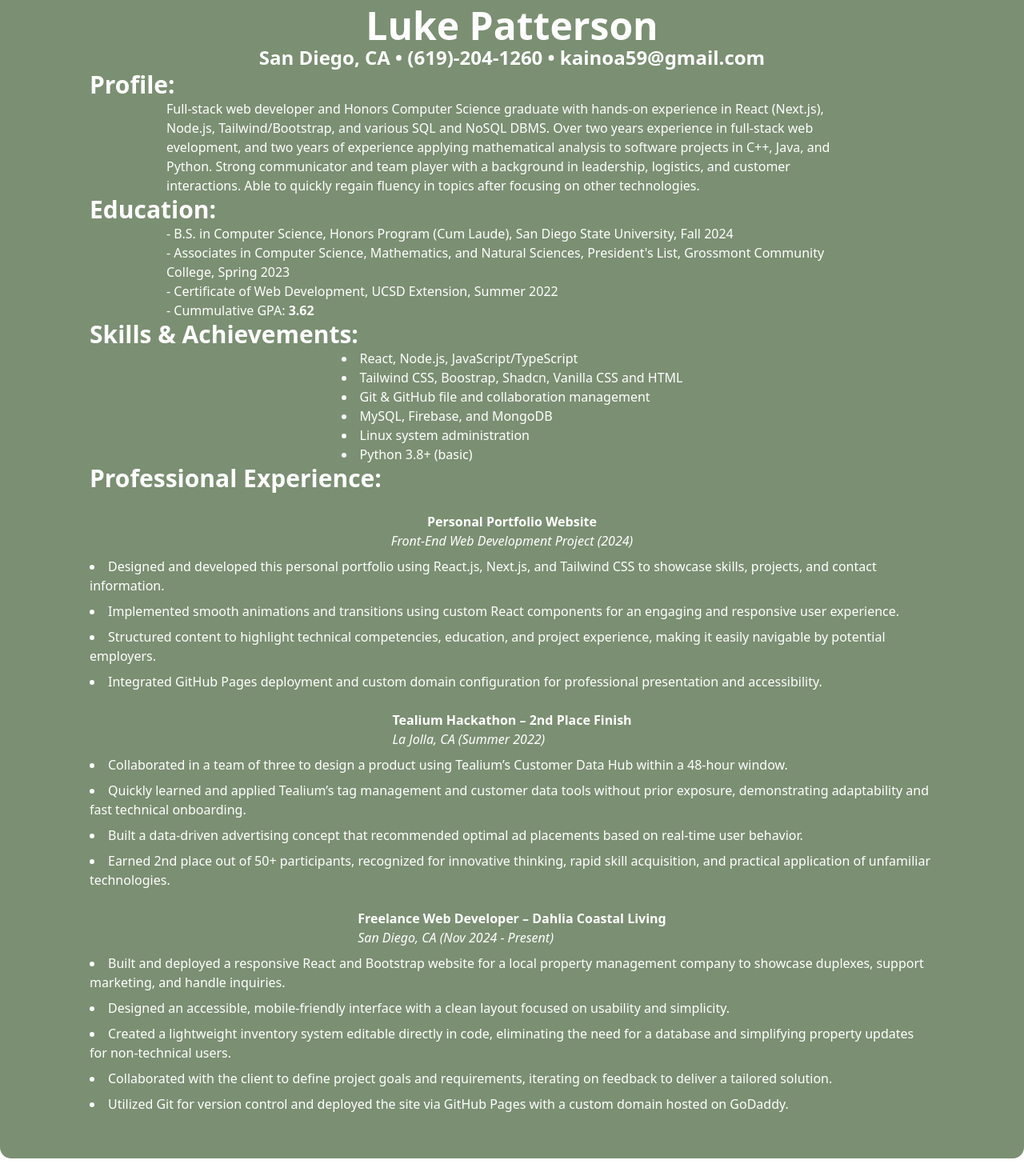
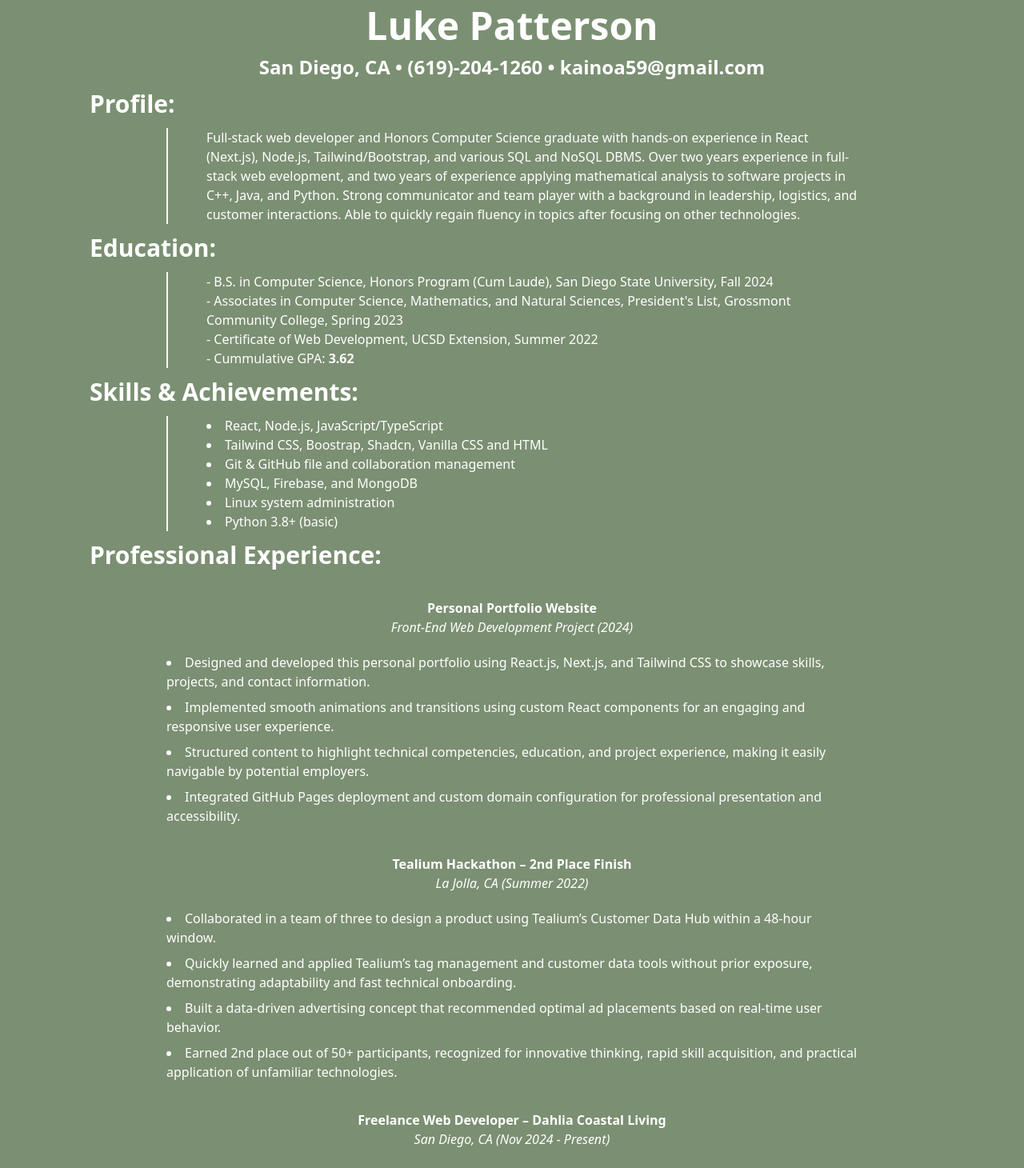
Before and after one commit to kainoa59/LukePattersonWebDev, a Next.js app: page /aboutme in a window 1280 px wide. Shown: the part 160-1620 px from the top of the page at 80% size. Built offline with nearby package versions, Linux system fonts and the light colour scheme.

Commit message:
added more styling to about me page. Need to adjust spacing and layers

```diff
--- a/app/aboutme/page.tsx
+++ b/app/aboutme/page.tsx
@@ -33,7 +33,7 @@ export default function PortfolioPage() {
       <main>
         <div
           id="main-div"
-          className="w-full min-h-[60vh] bg-[#7b8f72] rounded-b-xl flex flex-col items-center justify-center p-6 md:p-10 lg:p-12 xl:p-14 2xl:p-16 xl:px-28 2xl:px-32"
+          className="w-full min-h-[60vh] bg-[#7b8f72] flex flex-col gap-3 items-center justify-center p-6 md:p-10 lg:p-12 xl:p-14 2xl:p-16 xl:px-28 2xl:px-32"
           style={{
             opacity: fadeIn ? 1 : 0,
             // fade-in effect
@@ -47,44 +47,52 @@ export default function PortfolioPage() {
           <h1 className="w-full text-3xl font-bold text-white text-align-left">
             Profile:
           </h1>
-          <p className="w-full text-white px-6 xl:px-24">
+          <p className="flex w-full text-white px-6 xl:px-24">
+            <span className="block border-l-2 pl-12 border-white">
               Full-stack web developer and Honors Computer Science graduate with
-            hands-on experience in React (Next.js), Node.js, Tailwind/Bootstrap,
-            and various SQL and NoSQL DBMS. Over two years experience in
-            full-stack web evelopment, and two years of experience applying
-            mathematical analysis to software projects in C++, Java, and Python.
-            Strong communicator and team player with a background in leadership,
-            logistics, and customer interactions. Able to quickly regain fluency
-            in topics after focusing on other technologies.
+              hands-on experience in React (Next.js), Node.js,
+              Tailwind/Bootstrap, and various SQL and NoSQL DBMS. Over two years
+              experience in full-stack web evelopment, and two years of
+              experience applying mathematical analysis to software projects in
+              C++, Java, and Python. Strong communicator and team player with a
+              background in leadership, logistics, and customer interactions.
+              Able to quickly regain fluency in topics after focusing on other
+              technologies.
               {/* I come from a family
             who loves to travel and have done so extensively — this
             has helped me thrive in dynamic, fast-changing environments and
             communicate cross-culturally. */}
+            </span>
           </p>
           <h1 className="w-full text-3xl font-bold text-white text-align-left">
             Education:
           </h1>
-          <p className="text-white w-full px-6 xl:px-24">
+          <div className="flex text-white w-full px-6 xl:px-24">
+            <div className="border-l-2 pl-12 border-white">
               - B.S. in Computer Science, Honors Program (Cum Laude), San Diego
               State University, Fall 2024
               <br />
-            - Associates in Computer Science, Mathematics, and Natural Sciences,
-            President&apos;s List, Grossmont Community College, Spring 2023
+              - Associates in Computer Science, Mathematics, and Natural
+              Sciences, President&apos;s List, Grossmont Community College,
+              Spring 2023
               <br />
               - Certificate of Web Development, UCSD Extension, Summer 2022
               <br />- Cummulative GPA:{" "}
               <span className="font-semibold"> 3.62 </span>
-          </p>
+            </div>
+          </div>
           <h1 className="w-full text-3xl font-bold text-white text-align-left">
             Skills & Achievements:
           </h1>
-          <ul className="list-disc list-inside text-white">
+          <ul className="flex list-disc list-inside w-full px-6 xl:px-24 text-white">
+            <span className="block border-l-2 pl-12 border-white">
               <li>React, Node.js, JavaScript/TypeScript</li>
               <li>Tailwind CSS, Boostrap, Shadcn, Vanilla CSS and HTML</li>
               <li>Git & GitHub file and collaboration management</li>
               <li>MySQL, Firebase, and MongoDB</li>
               <li>Linux system administration</li>
               <li>Python 3.8+ (basic)</li>
+            </span>
           </ul>
           <h1 className="w-full text-3xl font-bold text-white text-align-left">
             Professional Experience:
@@ -94,7 +102,7 @@ export default function PortfolioPage() {
             <strong>Personal Portfolio Website</strong> <br />
             <em>Front-End Web Development Project (2024)</em>
           </p>
-          <ul className="list-disc list-inside text-white mt-2 space-y-2">
+          <ul className="list-disc list-inside text-white w-full px-6 xl:px-24 mt-2 space-y-2">
             <li>
               Designed and developed this personal portfolio using React.js,
               Next.js, and Tailwind CSS to showcase skills, projects, and
@@ -115,11 +123,11 @@ export default function PortfolioPage() {
             </li>
           </ul>
 
-          <p className="text-white mt-6">
+          <p className="text-white text-center mt-6">
             <strong>Tealium Hackathon – 2nd Place Finish</strong> <br />
             <em>La Jolla, CA (Summer 2022)</em>
           </p>
-          <ul className="list-disc list-inside text-white mt-2 space-y-2">
+          <ul className="list-disc list-inside text-white w-full px-6 xl:px-24 mt-2 space-y-2">
             <li>
               Collaborated in a team of three to design a product using
               Tealium’s Customer Data Hub within a 48-hour window.
@@ -140,12 +148,12 @@ export default function PortfolioPage() {
             </li>
           </ul>
 
-          <p className="text-white mt-6">
+          <p className="text-white text-center mt-6">
             <strong>Freelance Web Developer – Dahlia Coastal Living</strong>{" "}
             <br />
             <em>San Diego, CA (Nov 2024 - Present)</em>
           </p>
-          <ul className="list-disc list-inside text-white mt-2 space-y-2">
+          <ul className="list-disc list-inside text-white w-full px-6 xl:px-24 mt-2 space-y-2 pb-36">
             <li>
               Built and deployed a responsive React and Bootstrap website for a
               local property management company to showcase duplexes, support
--- a/app/page.tsx
+++ b/app/page.tsx
@@ -72,7 +72,7 @@ export default function Home() {
     return () => document.removeEventListener("click", handleClick);
   }, []);
 
-  // scroll-based fade and progress (optional, can remove if not needed)
+  // scroll-based fade and progress
   const [scrollY, setScrollY] = useState(0);
   const [scrollRange, setScrollRange] = useState(0);
 
```
Lines whose indentation alone changed are shown as unchanged.
